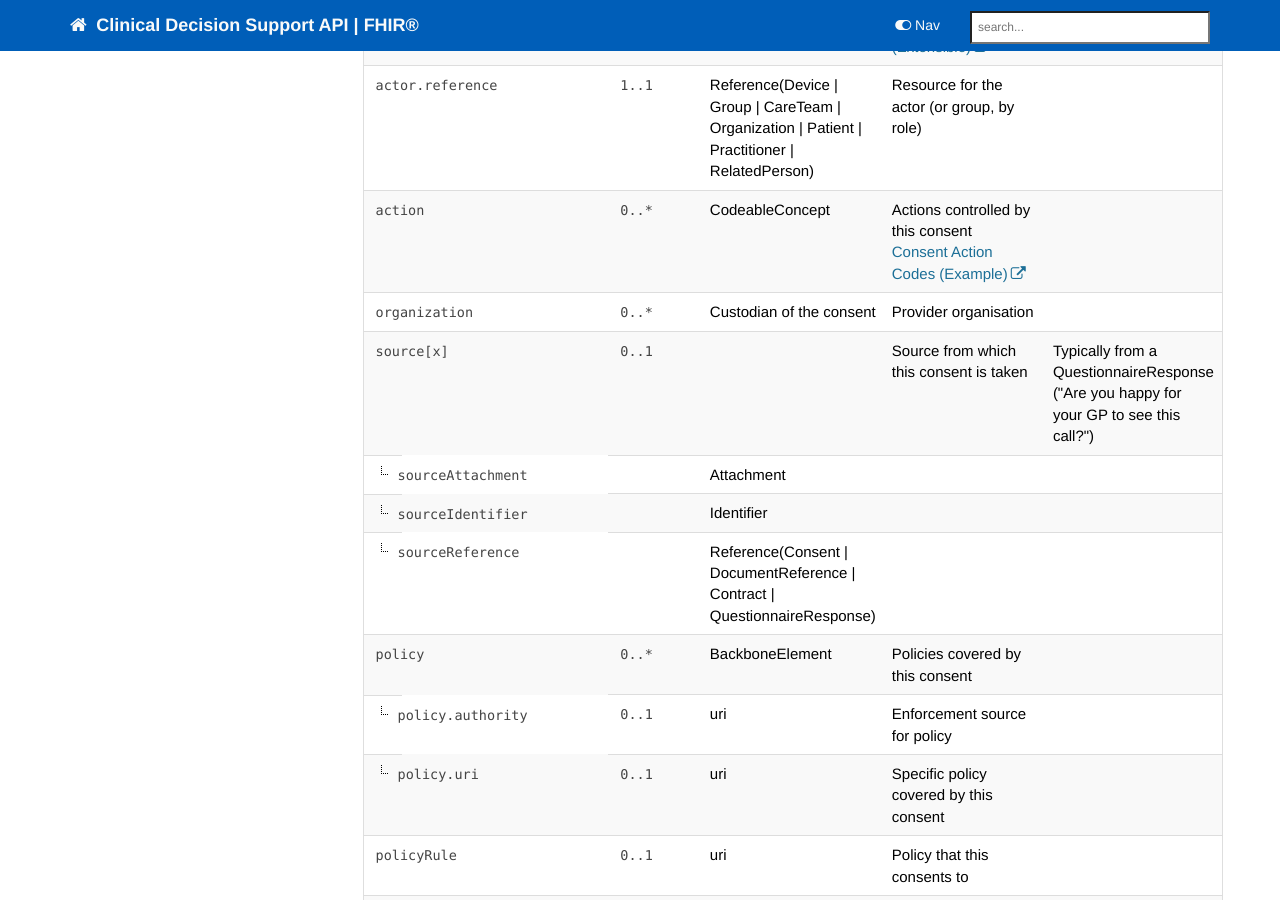
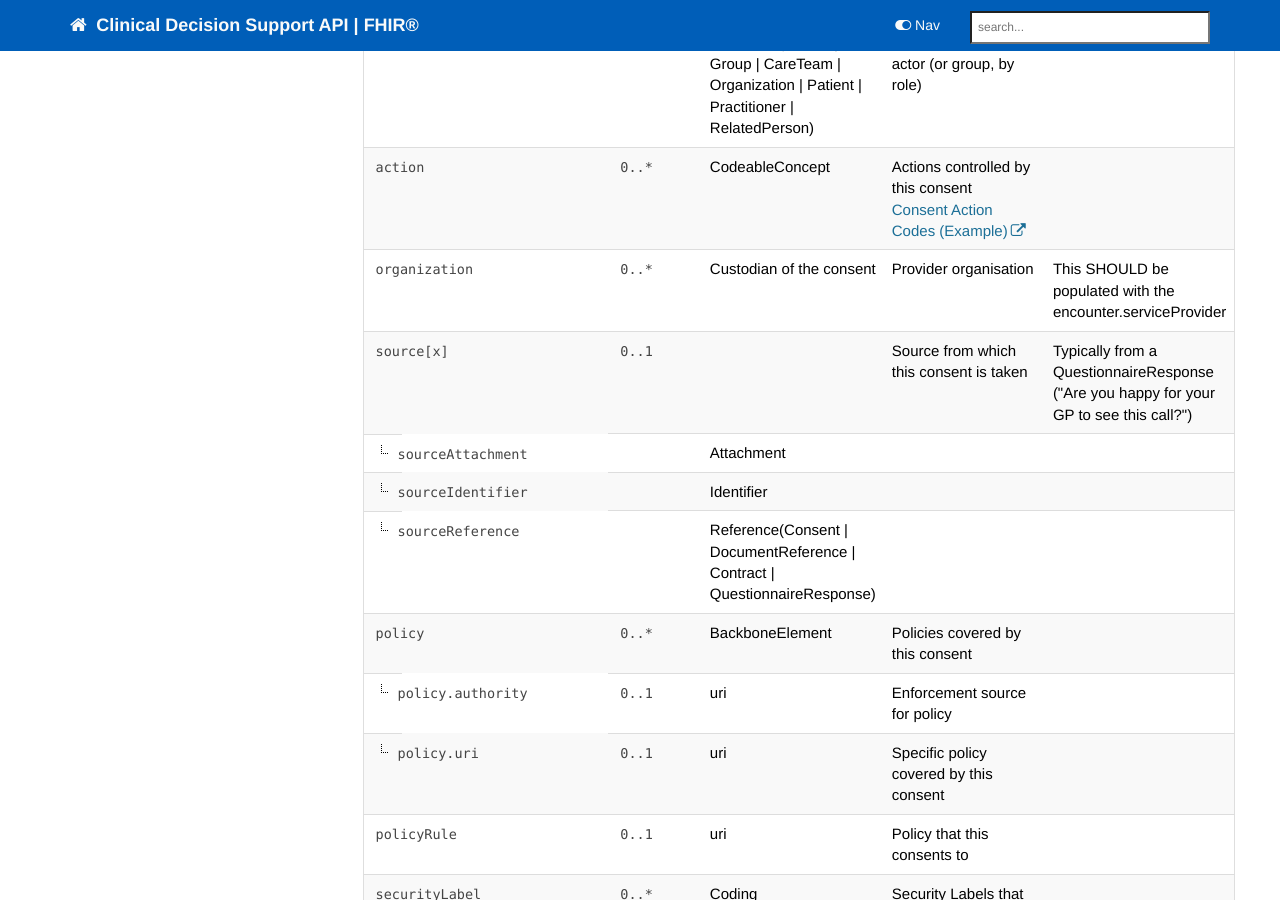
Before and after one commit to nhsconnect/FHIR-CDS, a Jekyll site: the page built from pages/explore/api_consent.md, in a window 1280 px wide and 900 px high, scrolled down 2081 px. Built offline with Jekyll 4.4.1, drawn with Linux system fonts in a browser that asks for light colours; nearby versions of some CDN libraries; comment, search, counter and statistics services are not loaded.

Commit message:
Organization guidance added
Organization guidance added 'This SHOULD be populated with the encounter.serviceProvider'

```diff
--- a/pages/explore/api_consent.md
+++ b/pages/explore/api_consent.md
@@ -216,7 +216,7 @@ Linked to the triage journey by patient and data.
   <td><code>0..*</code></td>
   <td>Custodian of the consent</td>
   <td>Provider organisation</td>
-  <td></td>
+  <td>This SHOULD be populated with the encounter.serviceProvider</td>
 </tr>
 <tr>
   <td><code>source[x]</code></td>
```
